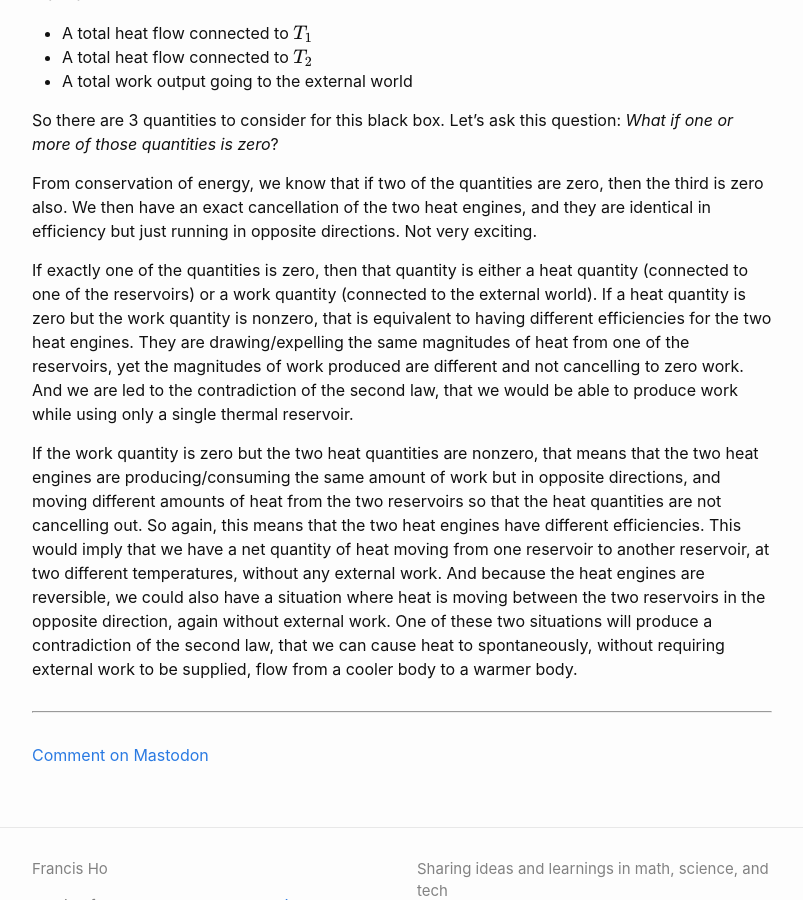
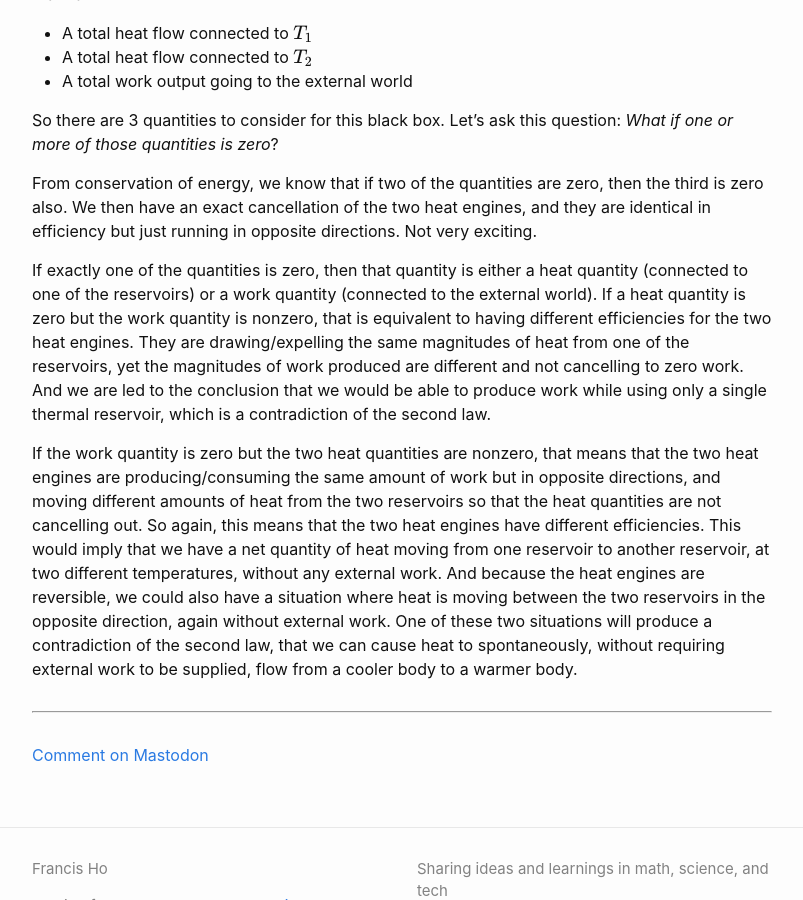
Before and after one commit to sunfishstanford/sunfishstanford.github.io, a Jekyll site: the page built from _posts/2023-03-01-CarnotEngine.md, in a window 1280 px wide and 900 px high, scrolled down 1594 px. Shown: the whole window, without its empty margins (238-1041 px from the left). Built offline with Jekyll 4.4.1, drawn with Linux system fonts in a browser that asks for light colours; formulas are drawn with MathJax 3; comment, search, counter and statistics services are not loaded.

Commit message:
Update 2023-03-01-CarnotEngine.md

```diff
--- a/_posts/2023-03-01-CarnotEngine.md
+++ b/_posts/2023-03-01-CarnotEngine.md
@@ -34,7 +34,7 @@ So there are 3 quantities to consider for this black box. Let's ask this questio
 
 From conservation of energy, we know that if two of the quantities are zero, then the third is zero also. We then have an exact cancellation of the two heat engines, and they are identical in efficiency but just running in opposite directions. Not very exciting.
 
-If exactly one of the quantities is zero, then that quantity is either a heat quantity (connected to one of the reservoirs) or a work quantity (connected to the external world). If a heat quantity is zero but the work quantity is nonzero, that is equivalent to having different efficiencies for the two heat engines. They are drawing/expelling the same magnitudes of heat from one of the reservoirs, yet the magnitudes of work produced are different and not cancelling to zero work. And we are led to the contradiction of the second law, that we would be able to produce work while using only a single thermal reservoir.
+If exactly one of the quantities is zero, then that quantity is either a heat quantity (connected to one of the reservoirs) or a work quantity (connected to the external world). If a heat quantity is zero but the work quantity is nonzero, that is equivalent to having different efficiencies for the two heat engines. They are drawing/expelling the same magnitudes of heat from one of the reservoirs, yet the magnitudes of work produced are different and not cancelling to zero work. And we are led to the conclusion that we would be able to produce work while using only a single thermal reservoir, which is a contradiction of the second law.
 
 If the work quantity is zero but the two heat quantities are nonzero, that means that the two heat engines are producing/consuming the same amount of work but in opposite directions, and moving different amounts of heat from the two reservoirs so that the heat quantities are not cancelling out. So again, this means that the two heat engines have different efficiencies. This would imply that we have a net quantity of heat moving from one reservoir to another reservoir, at two different temperatures, without any external work. And because the heat engines are reversible, we could also have a situation where heat is moving between the two reservoirs in the opposite direction, again without external work. One of these two situations will produce a contradiction of the second law, that we can cause heat to spontaneously, without requiring external work to be supplied, flow from a cooler body to a warmer body.
 
```
